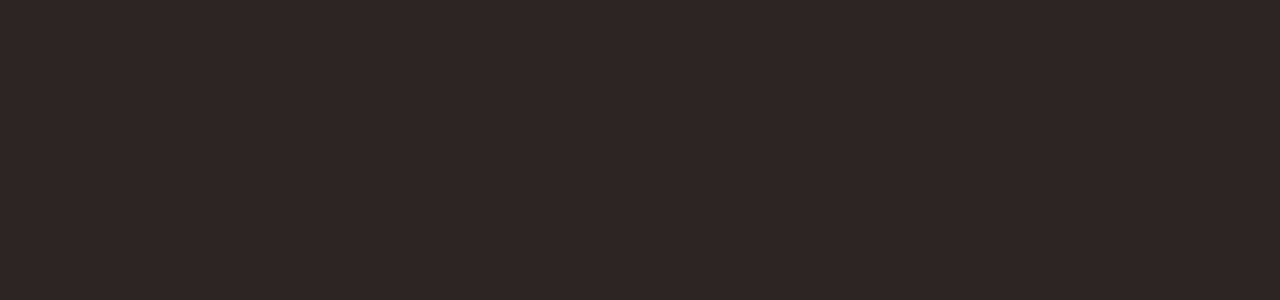
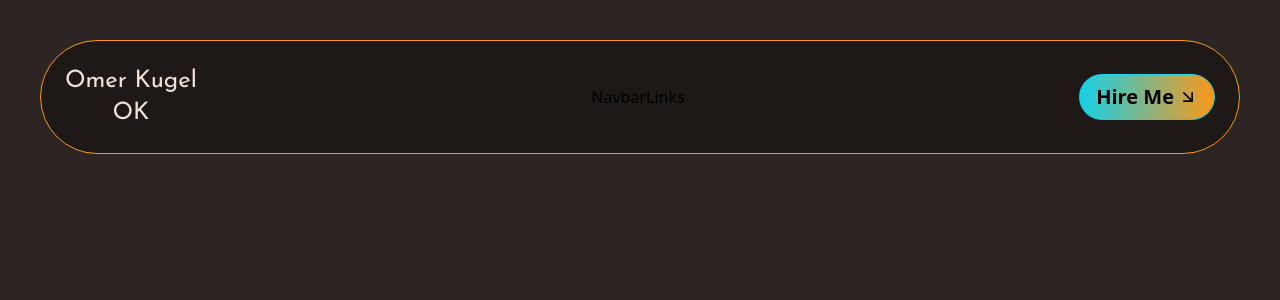
Before and after one commit to Omerkugel12/Omer-Kugel---Portfolio, a React (Vite) app: page / in a window 1280 px wide. Shown: the top 300 px of the page. Built offline with nearby package versions, Linux system fonts and the light colour scheme.

Commit message:
hire-me-button

```diff
--- a/package.json
+++ b/package.json
@@ -11,7 +11,8 @@
   },
   "dependencies": {
     "react": "^19.0.0",
-    "react-dom": "^19.0.0"
+    "react-dom": "^19.0.0",
+    "react-icons": "^5.5.0"
   },
   "devDependencies": {
     "@eslint/js": "^9.21.0",
--- a/src/App.jsx
+++ b/src/App.jsx
@@ -1,12 +1,12 @@
-import { useState } from "react";
-import reactLogo from "./assets/react.svg";
-import viteLogo from "/vite.svg";
 import "./App.css";
+import NavbarMain from "./components/NavbarMain";
 
 function App() {
-  const [count, setCount] = useState(0);
-
-  return <></>;
+  return (
+    <main className="">
+      <NavbarMain />
+    </main>
+  );
 }
 
 export default App;
--- /dev/null
+++ b/src/components/NavbarBtn.jsx
@@ -0,0 +1,12 @@
+import React from "react";
+import { FiArrowDownRight } from "react-icons/fi";
+
+function NavbarBtn() {
+  return (
+    <button className="px-4 py-2 text-xl rounded-full font-bold border-cyan border flex items-center gap-1 bg-gradient-to-r from-cyan to-orange hover:border-orange hover:scale-110 transition-all duration-500 hover:shadow-cyanShadow">
+      Hire Me <FiArrowDownRight />
+    </button>
+  );
+}
+
+export default NavbarBtn;
--- /dev/null
+++ b/src/components/NavbarLinks.jsx
@@ -0,0 +1,7 @@
+import React from "react";
+
+function NavbarLinks() {
+  return <div>NavbarLinks</div>;
+}
+
+export default NavbarLinks;
--- /dev/null
+++ b/src/components/NavbarLogo.jsx
@@ -0,0 +1,12 @@
+import React from "react";
+
+function NavbarLogo() {
+  return (
+    <div>
+      <h1 className="text-white text-2xl font-body">Omer Kugel</h1>
+      <h1 className="text-white text-2xl font-body">OK</h1>
+    </div>
+  );
+}
+
+export default NavbarLogo;
--- /dev/null
+++ b/src/components/NavbarMain.jsx
@@ -0,0 +1,18 @@
+import React from "react";
+import NavbarLogo from "./NavbarLogo";
+import NavbarLinks from "./NavbarLinks";
+import NavbarBtn from "./NavbarBtn";
+
+function NavbarMain() {
+  return (
+    <nav className="max-w-[1300px] mx-auto px-4 w-full fixed left-[50%] -translate-x-[50%] z-20 flex gap-4 mt-2">
+      <div className="flex justify-between w-full max-w-[1200px] mx-auto bg-black items-center p-6 rounded-r-full rounded-l-full border-[0.5px] border-orange">
+        <NavbarLogo />
+        <NavbarLinks />
+        <NavbarBtn />
+      </div>
+    </nav>
+  );
+}
+
+export default NavbarMain;
--- a/tailwind.config.js
+++ b/tailwind.config.js
@@ -1,12 +1,10 @@
 /** @type {import('tailwindcss').Config} */
 export default {
-  content: ["./index.html", "./src/**/*.{js,ts,jsx,tsx}"],
+  content: [
+    "./src/**/*.{js,ts,jsx,tsx,html}",
+    "./components/**/*.{js,ts,jsx,tsx}",
+  ],
   theme: {
-    extend: {},
-    fontFamily: {
-      body: ["Josefin Sans"],
-      special: ["Roboto"],
-    },
     colors: {
       brown: "#53423e",
       lightBrown: "#645550",
@@ -23,6 +21,13 @@
       lightGrey: "#978580",
       darkGrey: "#3f4441",
     },
+    extend: {
+      boxShadow: { cyanShadow: "0px 0px 20px 0px rgba(94,226,220,0.5)" },
+    },
+    fontFamily: {
+      body: ["Josefin Sans"],
+      special: ["Roboto"],
+    },
   },
   plugins: [],
 };
```
Also changed, not shown: 1 other file (tests, documents, lock files or other folders).
